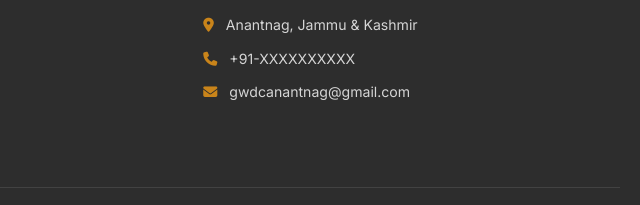
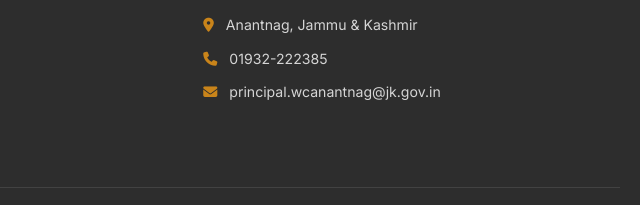
Before and after one commit to Umhani-Zaffar/college-website, a plain HTML site: page about.html in a window 1280 px wide. Shown: the part 2438-2643 px from the top of the page, 640-1280 px from the left. Drawn offline with nearby package versions, Linux system fonts and the light colour scheme.

Commit message:
Fix HTML structure and formatting in about.html

```diff
--- a/about.html
+++ b/about.html
@@ -395,8 +395,8 @@
             <div class="footer-col">
                 <h3>Contact Us</h3>
                 <p><i class="fas fa-map-marker-alt"></i> Anantnag, Jammu & Kashmir</p>
-                <p><i class="fas fa-phone"></i> +91-XXXXXXXXXX</p>
-                <p><i class="fas fa-envelope"></i> gwdcanantnag@gmail.com</p>
+                <p><i class="fas fa-phone"></i> 01932-222385</p>
+                <p><i class="fas fa-envelope"></i> principal.wcanantnag@jk.gov.in</p>
             </div>
         </div>
         <div class="footer-bottom">
```
